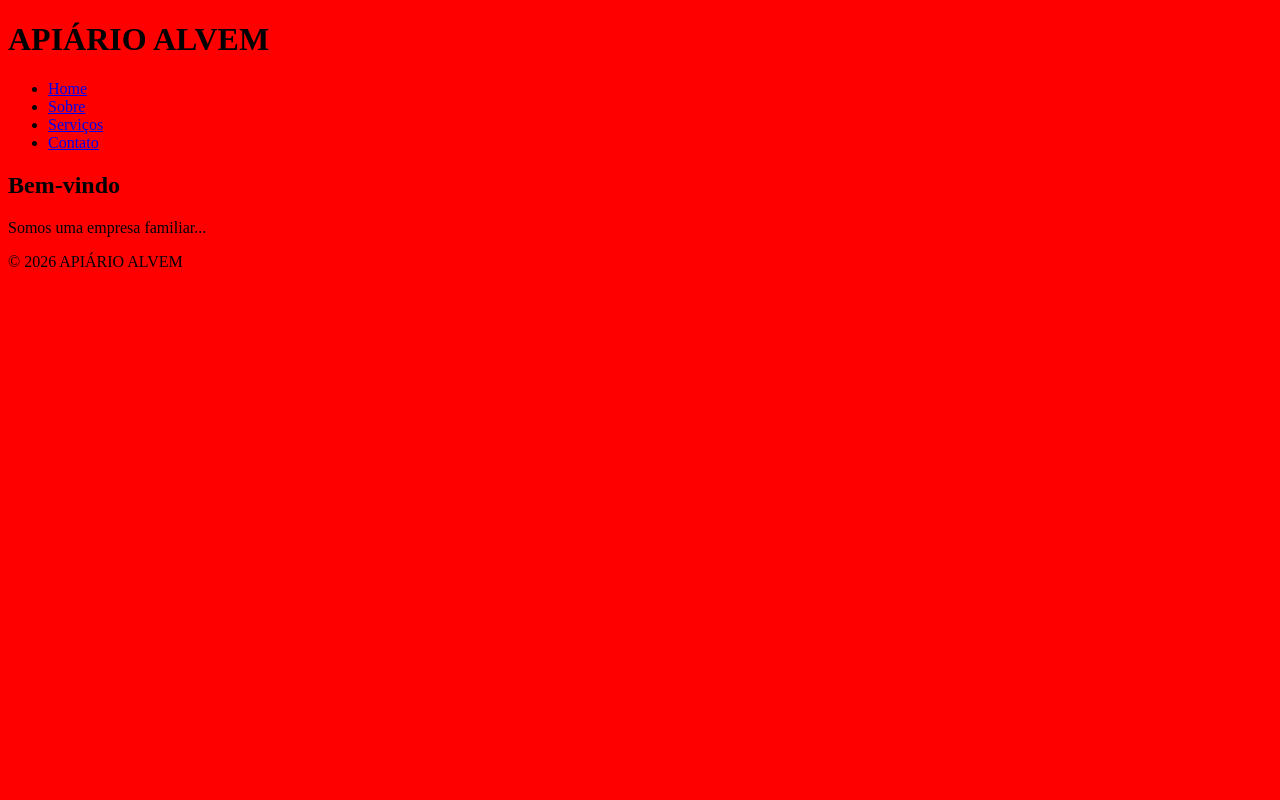
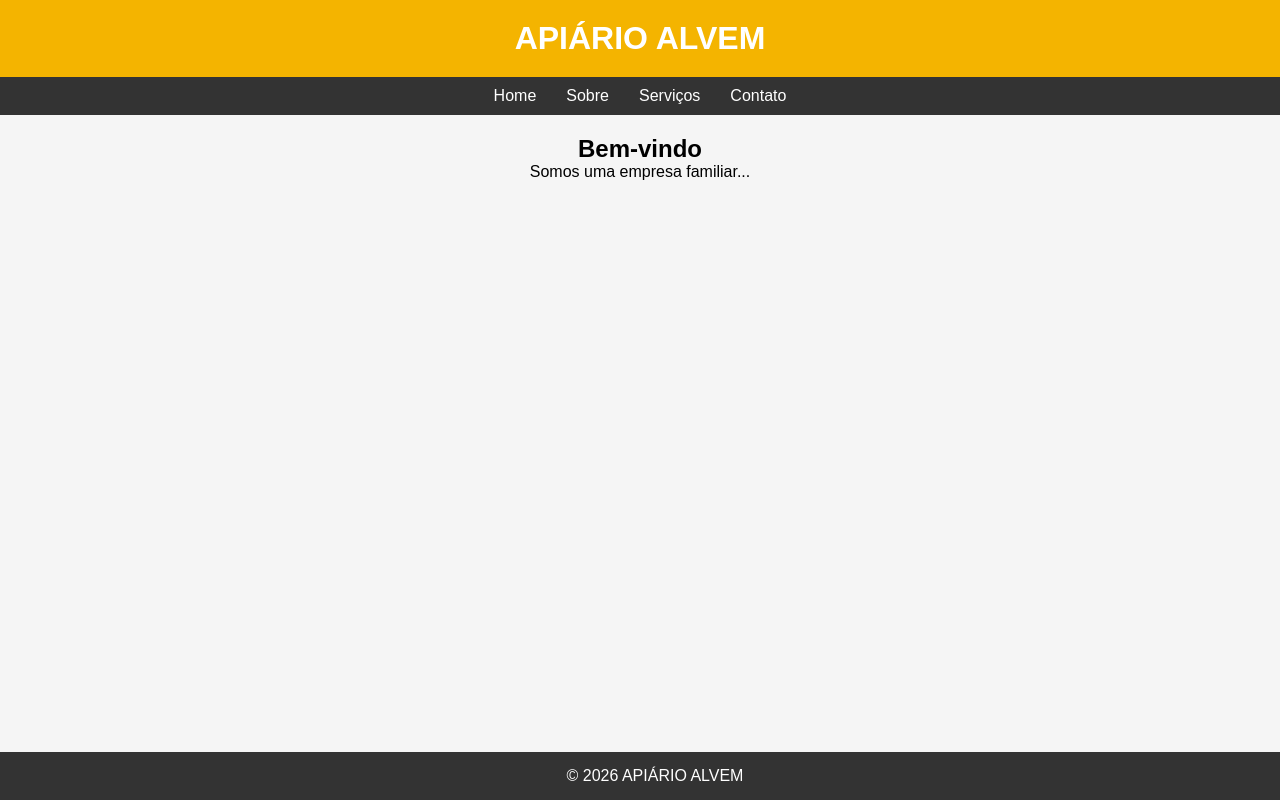
Before and after one commit to estevanmensan/apiculturaalvem.github.io, a plain HTML site: page site.html in a window 1280 px wide. Drawn offline with Linux system fonts and the light colour scheme.

Commit message:
Atualização do CSS

```diff
--- a/style.css
+++ b/style.css
@@ -1,3 +1,59 @@
-body {
-    background-color: red  ;
+*{ /* Seleciona todos os elementos da página*/
+    margin: 0; /*remove o espaçamento externo padrão */
+    padding: 0; /*remove o espaçamento INTERNO padrão*/
+    box-sizing: 0; /*largura e altura incluem padding+borda*/
 }
+
+body { /* configura corpo da página */
+    font-family: Arial, sans-serif; /*define a fonte do site inteiro*/
+    /*Arial é fonte principal. Se não existir a Sans-serif substitui*/
+    background-color: #f5f5f5; /*cor do fundo de pagina*/
+}
+
+
+head { /* configura o cabeçalho */
+    background-color: #f4b400; /* cor do fundo do cabeçalho*/
+    color: white; /* cor do texto*/
+    text-align: center; /* centraliza o texto */
+    padding: 20px; /* cria espaço interno (respiração visual)*/
+}
+
+header {
+    background-color: #f4b400; /* cor do fundo do cabeçalho*/
+    color: white; /* cor do texto*/
+    text-align: center; /* centraliza o texto */
+    padding: 20px; /* cria espaço interno (respiração visual)*/
+}
+
+nav { /* configura o menu */
+    background-color: #333;
+    padding: 10px;
+}
+nav ul { /* estiliza as fontes */
+    list-style: none;
+    display: flex;
+    justify-content: center;
+}
+nav a { /*configura os links*/
+    color: white;
+    text-decoration: none;
+    margin: 15px;
+}
+nav a:hover { /* cria efeito ao passar o mouse */
+    color: #f4b400;
+}
+
+section { /*configura a seção principal*/
+    padding: 20px;
+    text-align: center;
+}
+
+footer { /*configura o rodapé*/
+    background-color: #333;
+    color:white;
+    text-align: center;
+    padding: 15px;
+    position: fixed;
+    bottom: 0;
+    width: 100%
+}
```
